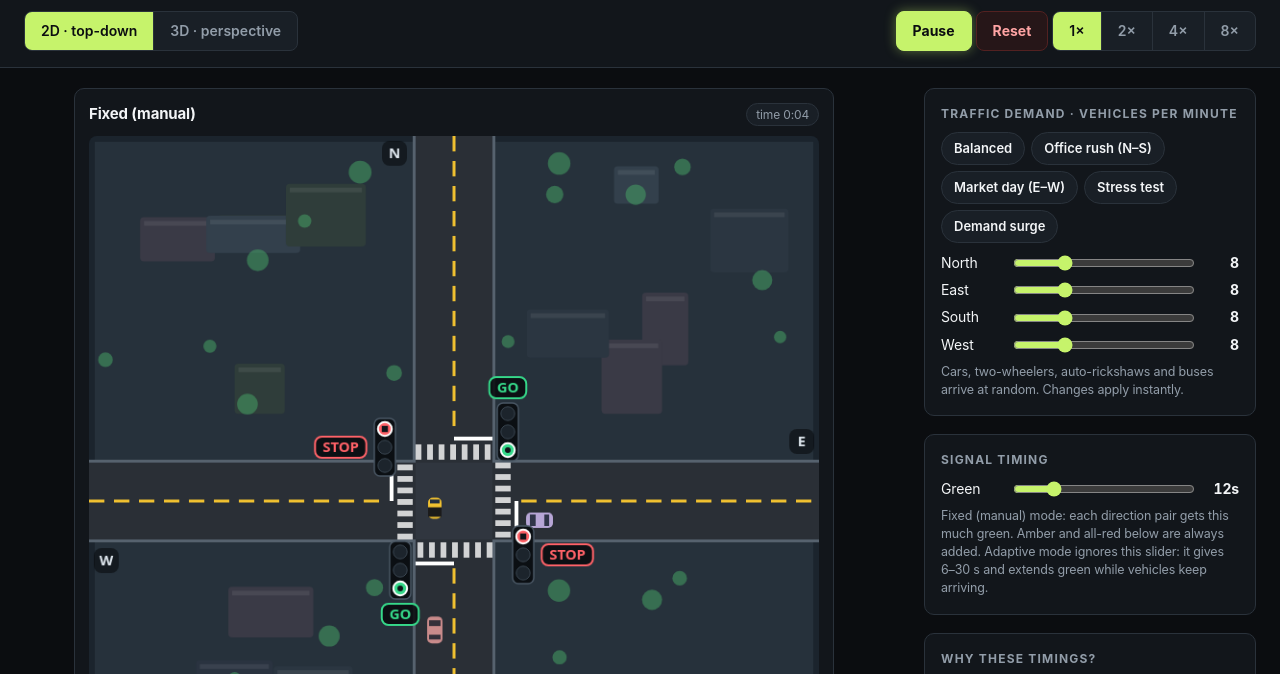
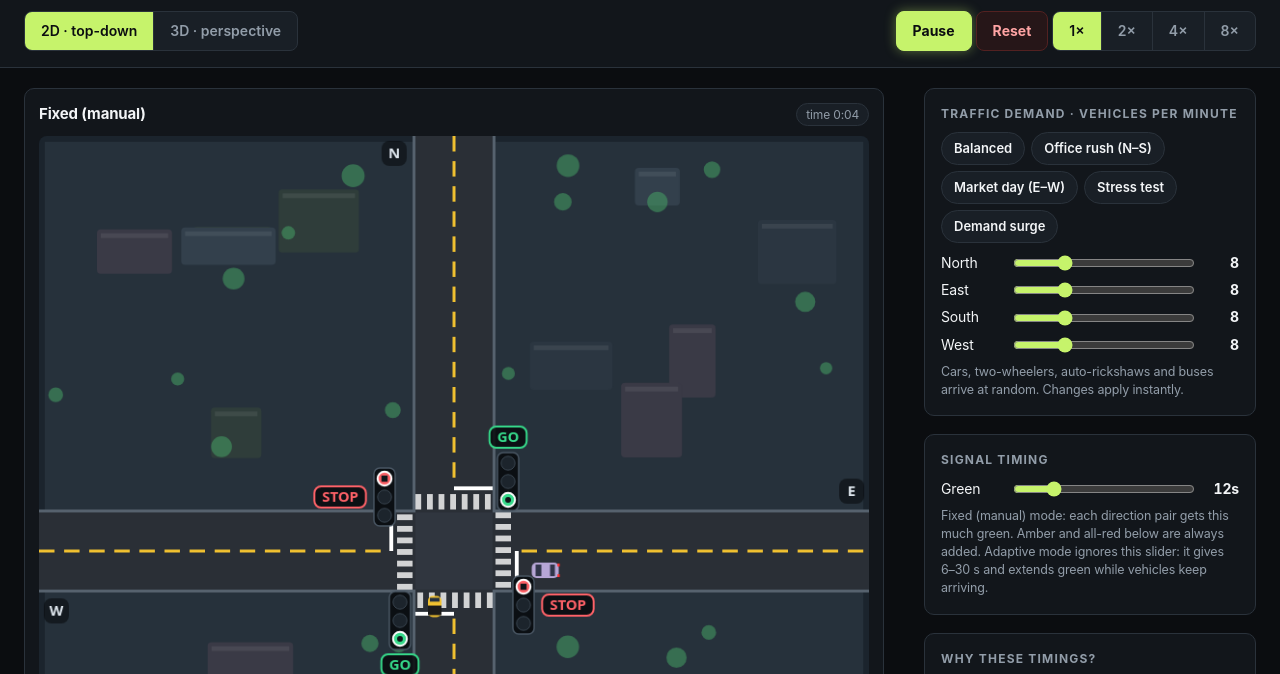
Before and after one commit to itzlucifa/junctionLab-, a website: page index.html in a window 1280 px wide. Shown: the part 77-751 px from the top of the page. Drawn offline with Linux system fonts and the light colour scheme.

Commit message:
style: widen simulation canvas from 760px to 860px

```diff
--- a/index.html
+++ b/index.html
@@ -51,7 +51,7 @@
 main{display:grid;grid-template-columns:minmax(0,1fr) 340px;gap:32px;padding:20px 24px 20px;width:100%}
   @media (max-width:1000px){main{grid-template-columns:1fr;padding:12px 16px}}
   aside{margin-left:8px}
-  .simbox{background:var(--panel);border:1px solid var(--line);border-radius:10px;padding:14px;margin:0 auto;max-width:760px}
+  .simbox{background:var(--panel);border:1px solid var(--line);border-radius:10px;padding:14px;margin:0 auto;max-width:860px}
   .simbox figcaption{display:flex;justify-content:space-between;gap:10px;flex-wrap:wrap;align-items:baseline;margin-bottom:10px}
   .simbox figcaption strong{font-size:15px;font-weight:700}
   .chip{display:inline-block;padding:2px 9px;border-radius:99px;background:var(--panel2);border:1px solid var(--line);font-size:12px;color:var(--muted)}
@@ -226,7 +226,7 @@ main{display:grid;grid-template-columns:minmax(0,1fr) 340px;gap:32px;padding:20p
 const DIRS = ['N','E','S','W'];
 const AXIS = {N:0, S:0, E:1, W:1};          // 0 = north-south pair, 1 = east-west pair
 const NAMES = {N:'North', E:'East', S:'South', W:'West'};
-const W = 760, C = 380, HALF = 40, ZEBRA = 26;
+const W = 860, C = 430, HALF = 40, ZEBRA = 26;
 const STOP  = C - HALF - ZEBRA;             // stop line, measured along the lane from the screen edge
 const BOX_S = C - HALF, BOX_E = C + HALF;   // junction box entry / exit
 const S0 = 7, TGAP = 0.9, BCOMF = 110, BMAX = 220, DT = 1/60, WAIT_V = 8, LATV = 70;
```
